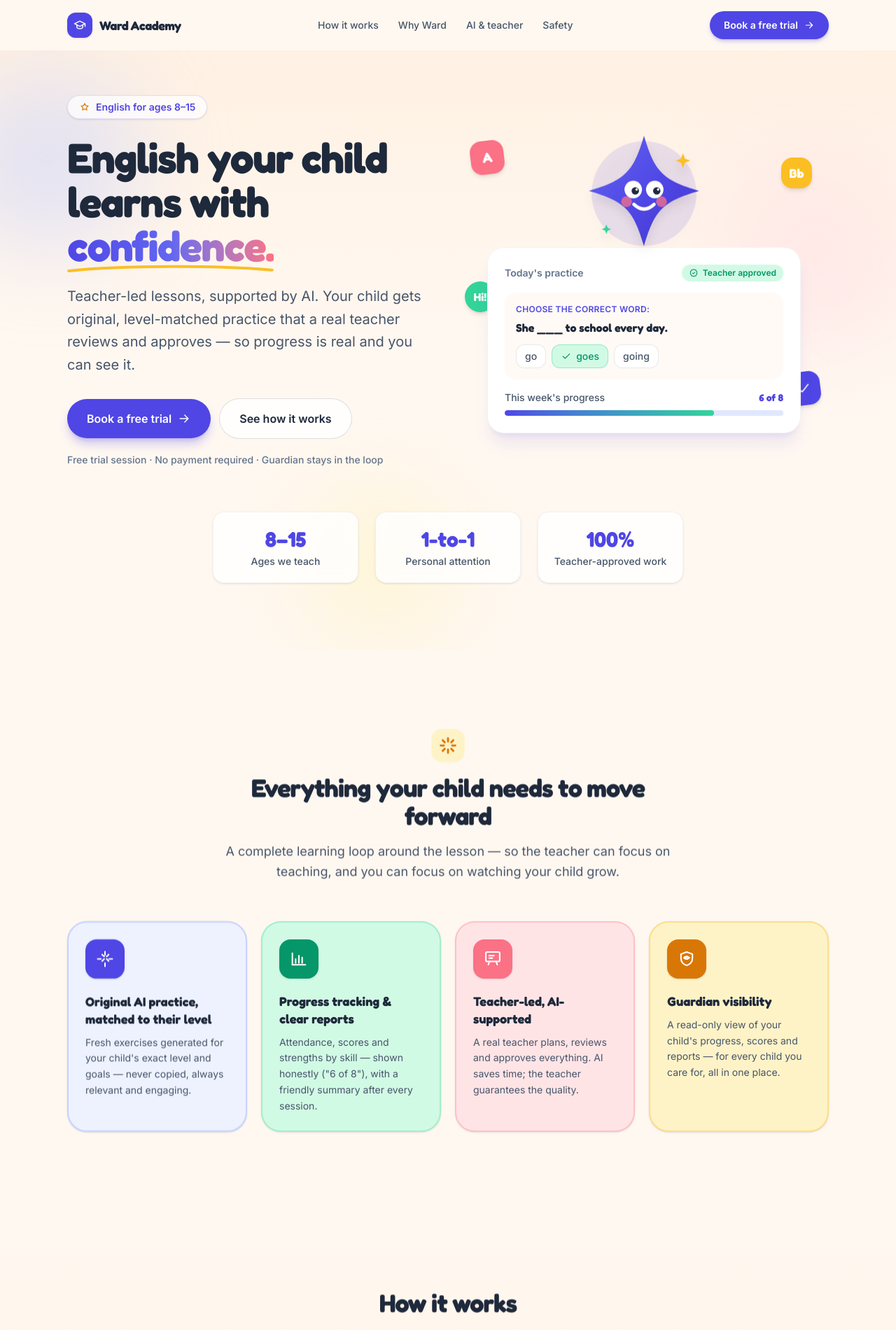
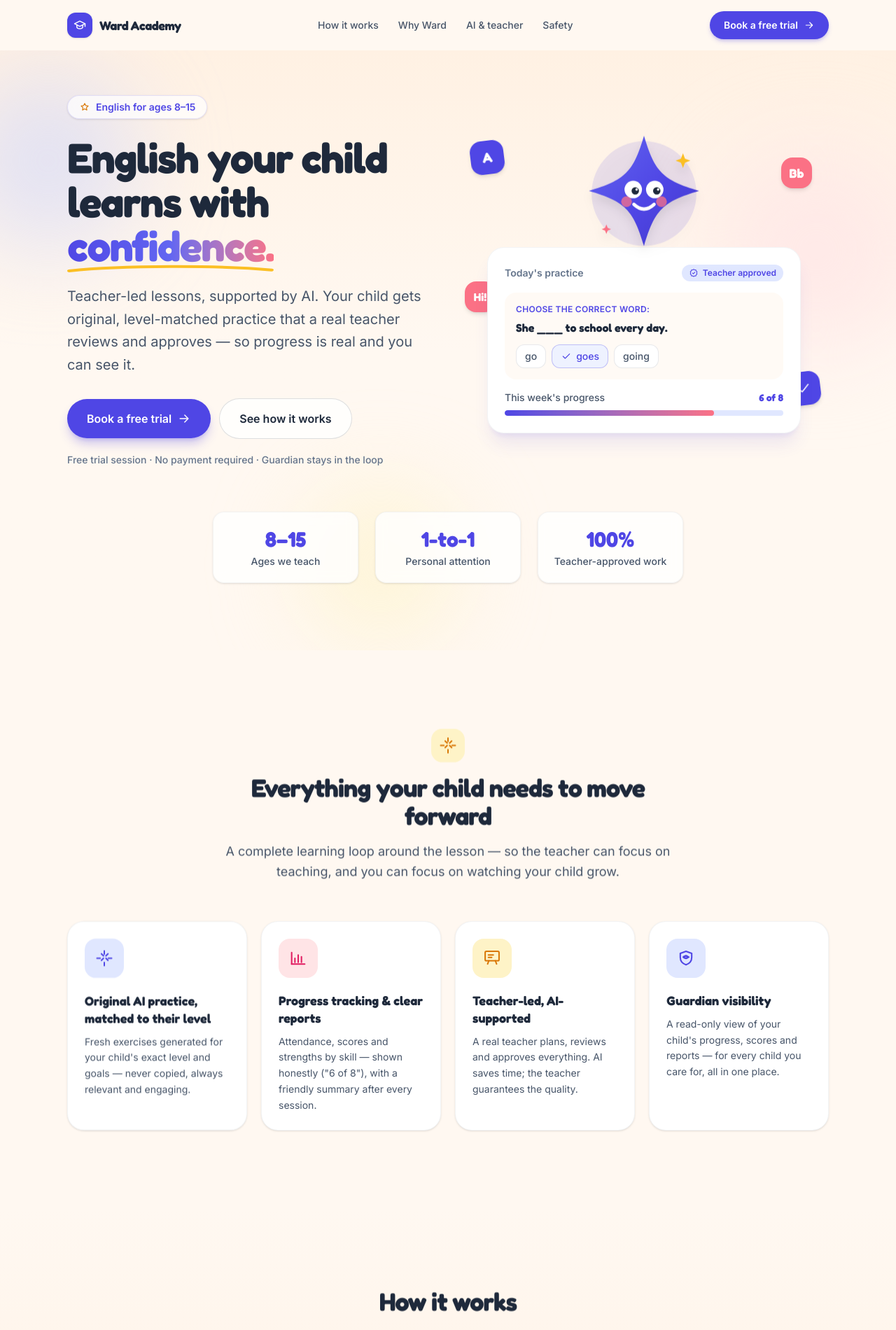
Before and after one commit to diyaaldinhafez/wardacademy, a Next.js app: page / in a window 1280 px wide. Shown: the top 1900 px of the page at 70% size. Built offline with nearby package versions, Linux system fonts and the light colour scheme.

Commit message:
Cohesion pass: unify to 2 primary + 1 secondary palette, single sparkle motif, consistent corners & icon badges

```diff
--- a/components/Features.tsx
+++ b/components/Features.tsx
@@ -2,12 +2,15 @@ import { features } from "@/lib/content";
 import Icon, { type IconName } from "./Icon";
 import Reveal from "./Reveal";
 
-/** Accent → playful card tint + icon badge styles. */
-const accentClasses: Record<string, { card: string; badge: string }> = {
-  brand: { card: "bg-brand-50 border-brand-200", badge: "bg-brand text-white" },
-  mint: { card: "bg-mint-100 border-mint/30", badge: "bg-mint-600 text-white" },
-  coral: { card: "bg-coral-100 border-coral/30", badge: "bg-coral text-white" },
-  amber: { card: "bg-amber-100 border-amber/40", badge: "bg-amber-600 text-white" },
+/**
+ * One consistent card treatment (white, soft, rounded-3xl). Only the icon badge
+ * carries color — and only from the brand palette, in a deliberate rhythm:
+ * indigo → coral → amber → indigo.
+ */
+const badgeByAccent: Record<string, string> = {
+  brand: "bg-brand-100 text-brand",
+  coral: "bg-coral-100 text-coral-600",
+  amber: "bg-amber-100 text-amber-600",
 };
 
 export default function Features() {
@@ -16,7 +19,7 @@ export default function Features() {
       <div className="mx-auto max-w-6xl px-5 sm:px-8">
         <Reveal className="mx-auto max-w-2xl text-center">
           <span className="mx-auto mb-4 flex h-12 w-12 items-center justify-center rounded-2xl bg-amber-100 text-amber-600">
-            <Icon name="burst" className="h-7 w-7" />
+            <Icon name="sparkles" className="h-7 w-7" />
           </span>
           <h2 className="font-display text-3xl font-extrabold tracking-tight text-ink sm:text-4xl">
             {features.heading}
@@ -33,11 +36,9 @@ export default function Features() {
               delay={i * 90}
               className="group h-full"
             >
-              <article
-                className={`hover-pop flex h-full flex-col rounded-[1.75rem] border-2 ${accentClasses[card.accent].card} p-6 shadow-sm hover:shadow-xl`}
-              >
+              <article className="hover-pop flex h-full flex-col rounded-3xl border border-ink/5 bg-white p-6 shadow-sm hover:shadow-xl">
                 <span
-                  className={`grid h-14 w-14 place-items-center rounded-2xl ${accentClasses[card.accent].badge} shadow-sm transition-transform duration-300 group-hover:-rotate-6 group-hover:scale-110`}
+                  className={`grid h-14 w-14 place-items-center rounded-2xl ${badgeByAccent[card.accent]} transition-transform duration-300 group-hover:-rotate-6 group-hover:scale-110`}
                 >
                   <Icon name={card.icon as IconName} className="h-7 w-7" />
                 </span>
--- a/components/Hero.tsx
+++ b/components/Hero.tsx
@@ -114,13 +114,13 @@ export default function Hero() {
 function LetterBubbles() {
   return (
     <div aria-hidden className="pointer-events-none absolute inset-0 hidden sm:block">
-      <span className="animate-wiggle absolute -left-6 top-4 grid h-12 w-12 place-items-center rounded-2xl bg-coral font-display text-xl font-bold text-white shadow-md">
+      <span className="animate-wiggle absolute -left-6 top-4 grid h-12 w-12 place-items-center rounded-2xl bg-brand font-display text-xl font-bold text-white shadow-md">
         A
       </span>
-      <span className="animate-bob absolute -right-4 top-10 grid h-11 w-11 place-items-center rounded-2xl bg-amber font-display text-lg font-bold text-white shadow-md">
+      <span className="animate-bob absolute -right-4 top-10 grid h-11 w-11 place-items-center rounded-2xl bg-coral font-display text-lg font-bold text-white shadow-md">
         Bb
       </span>
-      <span className="animate-float-slow absolute -left-8 top-1/2 grid h-11 w-11 place-items-center rounded-full bg-mint font-display text-base font-bold text-white shadow-md">
+      <span className="animate-float-slow absolute -left-8 top-1/2 grid h-11 w-11 place-items-center rounded-2xl bg-coral font-display text-base font-bold text-white shadow-md">
         Hi!
       </span>
       <span className="animate-wiggle absolute -right-7 bottom-10 grid h-12 w-12 place-items-center rounded-2xl bg-brand text-white shadow-md">
@@ -137,7 +137,7 @@ function HeroPreview() {
       {/* Header: label + approved chip */}
       <div className="flex items-center justify-between gap-3">
         <span className="text-sm font-semibold text-ink-muted">{p.label}</span>
-        <span className="inline-flex items-center gap-1.5 rounded-full bg-mint-100 px-2.5 py-1 text-xs font-semibold text-mint-600">
+        <span className="inline-flex items-center gap-1.5 rounded-full bg-brand-100 px-2.5 py-1 text-xs font-semibold text-brand">
           <Icon name="check-badge" className="h-3.5 w-3.5" />
           {p.approved}
         </span>
@@ -155,7 +155,7 @@ function HeroPreview() {
               key={opt.text}
               className={`inline-flex items-center gap-1.5 rounded-xl border px-3 py-1.5 text-sm font-medium ${
                 opt.correct
-                  ? "border-mint/40 bg-mint-100 text-mint-600"
+                  ? "border-brand/30 bg-brand-50 text-brand"
                   : "border-ink/10 bg-white text-ink-soft"
               }`}
             >
@@ -172,7 +172,7 @@ function HeroPreview() {
         <span className="font-display text-sm font-bold text-brand">{p.progressValue}</span>
       </div>
       <div className="mt-2 h-2 w-full overflow-hidden rounded-full bg-brand-100">
-        <div className="h-full w-3/4 rounded-full bg-gradient-to-r from-brand to-mint" />
+        <div className="h-full w-3/4 rounded-full bg-gradient-to-r from-brand to-coral" />
       </div>
     </div>
   );
--- a/components/HowItWorks.tsx
+++ b/components/HowItWorks.tsx
@@ -1,12 +1,12 @@
 import { howItWorks } from "@/lib/content";
 import Reveal from "./Reveal";
 
-/** Bright, distinct color per step — playful but coordinated. */
+/** Step colors stay within the brand palette: indigo → coral → amber → indigo. */
 const stepColors = [
   "bg-brand text-white ring-brand-100",
   "bg-coral text-white ring-coral-100",
   "bg-amber-600 text-white ring-amber-100",
-  "bg-mint-600 text-white ring-mint-100",
+  "bg-brand text-white ring-brand-100",
 ];
 
 export default function HowItWorks() {
--- a/components/Icon.tsx
+++ b/components/Icon.tsx
@@ -16,10 +16,7 @@ export type IconName =
   | "menu"
   | "close"
   | "check"
-  | "star"
-  | "squiggle"
-  | "burst"
-  | "loop";
+  | "star";
 
 type Props = SVGProps<SVGSVGElement> & { name: IconName };
 
@@ -76,19 +73,6 @@ const paths: Record<IconName, React.ReactNode> = {
   star: (
     <path d="m12 4 2.3 4.7 5.2.8-3.8 3.7.9 5.1-4.6-2.4-4.6 2.4.9-5.1L4.5 9.5l5.2-.8z" />
   ),
-  // --- decorative doodles ---
-  squiggle: (
-    <path d="M3 14c2-4 4-4 6 0s4 4 6 0 4-4 6 0" strokeWidth={2.5} />
-  ),
-  burst: (
-    <>
-      <path d="M12 3v4M12 17v4M3 12h4M17 12h4" strokeWidth={2.5} />
-      <path d="M5.5 5.5 8 8M16 16l2.5 2.5M18.5 5.5 16 8M8 16l-2.5 2.5" strokeWidth={2.5} />
-    </>
-  ),
-  loop: (
-    <path d="M5 12c0-2 1.5-3.5 3.5-3.5S12 10 12 12s1.5 3.5 3.5 3.5S19 14 19 12" strokeWidth={2.5} />
-  ),
 };
 
 export default function Icon({ name, ...props }: Props) {
--- a/components/Mascot.tsx
+++ b/components/Mascot.tsx
@@ -66,7 +66,7 @@ export default function Mascot({ className = "", title = "Wardy, the Ward Academ
       />
       <path
         d="M44 150 l2 5 5 2 -5 2 -2 5 -2 -5 -5 -2 5 -2 z"
-        fill="#34d399"
+        fill="#fb7185"
       />
     </svg>
   );
--- a/components/Safety.tsx
+++ b/components/Safety.tsx
@@ -9,7 +9,7 @@ export default function Safety() {
         <div className="grid items-center gap-12 lg:grid-cols-12">
           {/* Left: heading */}
           <Reveal className="lg:col-span-5">
-            <span className="inline-flex items-center gap-2 rounded-full border border-mint/30 bg-mint-100 px-4 py-1.5 text-sm font-semibold text-mint-600">
+            <span className="inline-flex items-center gap-2 rounded-full border border-brand/20 bg-brand-100 px-4 py-1.5 text-sm font-semibold text-brand">
               <Icon name="lock" className="h-4 w-4" />
               {safety.eyebrow}
             </span>
--- a/components/SignupSection.tsx
+++ b/components/SignupSection.tsx
@@ -136,7 +136,7 @@ export default function SignupSection() {
 function SuccessMessage() {
   return (
     <div className="flex flex-col items-center py-8 text-center">
-      <span className="grid h-16 w-16 place-items-center rounded-full bg-mint-100 text-mint-600">
+      <span className="grid h-16 w-16 place-items-center rounded-full bg-brand-100 text-brand">
         <Icon name="check" className="h-8 w-8" />
       </span>
       <h3 className="mt-5 font-display text-2xl font-extrabold text-ink">
@@ -171,7 +171,7 @@ function Field({ id, label, placeholder, type, autoComplete }: FieldProps) {
         type={type}
         placeholder={placeholder}
         autoComplete={autoComplete}
-        className="w-full rounded-xl border border-ink/15 bg-white px-4 py-3 text-base text-ink placeholder:text-ink-faint transition-colors focus:border-brand focus:outline-none focus:ring-2 focus:ring-brand/30"
+        className="w-full rounded-2xl border border-ink/15 bg-white px-4 py-3 text-base text-ink placeholder:text-ink-faint transition-colors focus:border-brand focus:outline-none focus:ring-2 focus:ring-brand/30"
       />
     </div>
   );
@@ -195,7 +195,7 @@ function SelectField({ id, label, placeholder, options }: SelectFieldProps) {
           id={id}
           name={id}
           defaultValue=""
-          className="w-full appearance-none rounded-xl border border-ink/15 bg-white px-4 py-3 pr-10 text-base text-ink transition-colors focus:border-brand focus:outline-none focus:ring-2 focus:ring-brand/30"
+          className="w-full appearance-none rounded-2xl border border-ink/15 bg-white px-4 py-3 pr-10 text-base text-ink transition-colors focus:border-brand focus:outline-none focus:ring-2 focus:ring-brand/30"
         >
           <option value="" disabled>
             {placeholder}
--- a/lib/content.ts
+++ b/lib/content.ts
@@ -67,19 +67,19 @@ export const features = {
       icon: "chart",
       title: "Progress tracking & clear reports",
       body: "Attendance, scores and strengths by skill — shown honestly (\"6 of 8\"), with a friendly summary after every session.",
-      accent: "mint",
+      accent: "coral",
     },
     {
       icon: "teacher",
       title: "Teacher-led, AI-supported",
       body: "A real teacher plans, reviews and approves everything. AI saves time; the teacher guarantees the quality.",
-      accent: "coral",
+      accent: "amber",
     },
     {
       icon: "shield-eye",
       title: "Guardian visibility",
       body: "A read-only view of your child's progress, scores and reports — for every child you care for, all in one place.",
-      accent: "amber",
+      accent: "brand",
     },
   ],
 } as const;
```
Also changed, not shown: app/globals.css (+3 -8 lines).
